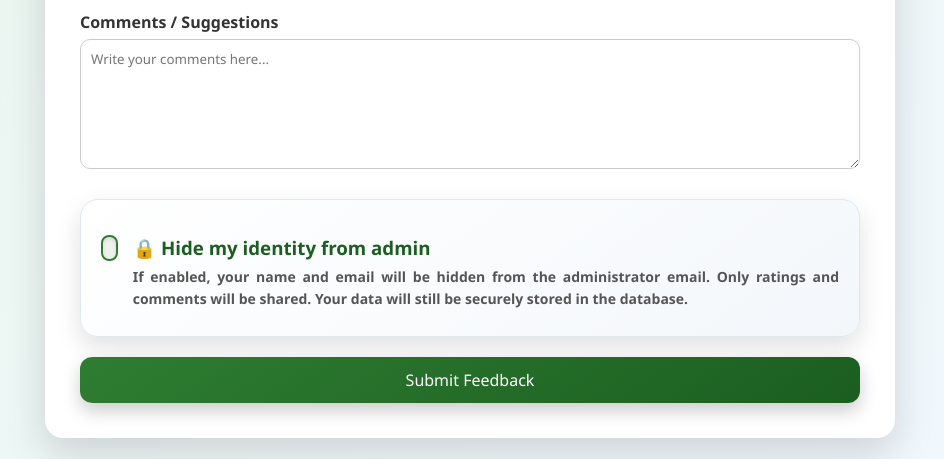
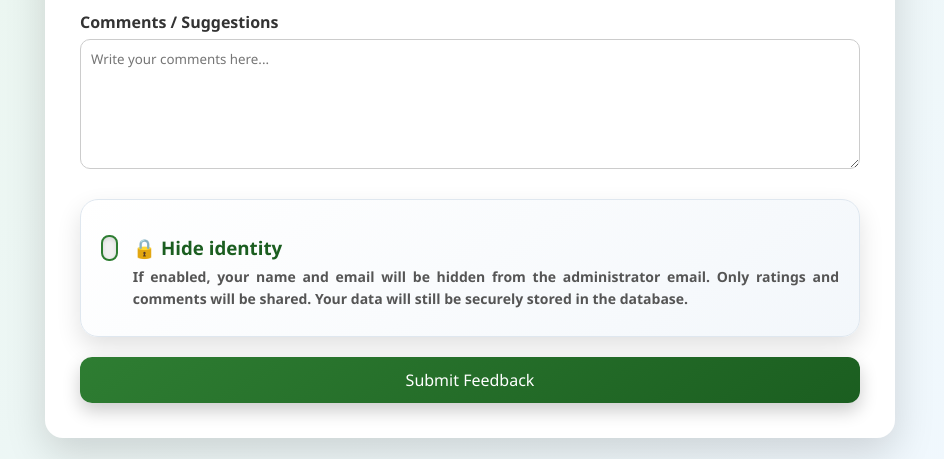
Before and after one commit to FatimaBatool55/IIUIFacultyFeedback, a Flask app: page /feedback in a window 1280 px wide. Shown: the part 757-1216 px from the top of the page, without its empty margins (170-1114 px from the left). Run offline with Flask 3, Linux system fonts and the light colour scheme; the visitor is signed in with stand-in values (Sample User, id 1).

Commit message:
Update index.html

```diff
--- a/templates/index.html
+++ b/templates/index.html
@@ -146,7 +146,7 @@
 
                 <div class="privacy-content">
 
-                    <h3>🔒 Hide my identity from admin</h3>
+                    <h3>🔒 Hide identity</h3>
 
                     <p>
                         If enabled, your name and email will be hidden from the administrator email.
```
